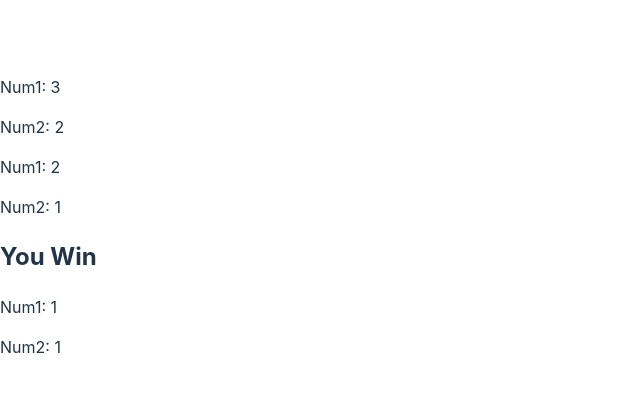
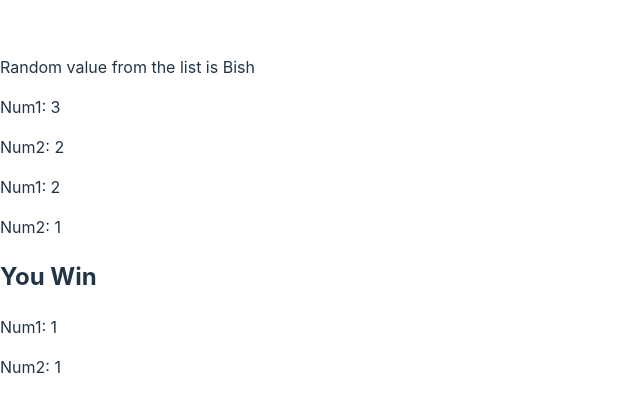
Before and after one commit to asimtimsina/Udemy_fullstack, a React (Vite) app in the folder first-react-project/: page / in a window 1280 px wide. Shown: the part 183-594 px from the top of the page, without its empty margins (0-640 px from the left). Built offline with nearby package versions, Linux system fonts and the light colour scheme.

Commit message:
615. The React Developer Tools

```diff
--- a/first-react-project/src/App.jsx
+++ b/first-react-project/src/App.jsx
@@ -5,7 +5,7 @@
 
 // import Greeter from './Greeter'
 // import Die from './Die'
-// import ListPicker from "../ListPicker"
+import ListPicker from "../ListPicker"
 import DoubleDice from "./DoubleDice"
 
 function App() {
@@ -16,7 +16,7 @@ function App() {
       {/* <Greeter person='Asim' from='Denton' />
       <Greeter person='Nick' from='Asim' /> */}
 
-      {/* <ListPicker values={['Asim', 'Nick', 'Bish']} /> */}
+      <ListPicker values={['Asim', 'Nick', 'Bish']} />
 
       <DoubleDice />
       <DoubleDice />
```
Also changed, not shown: first-react-project/notes.txt.
